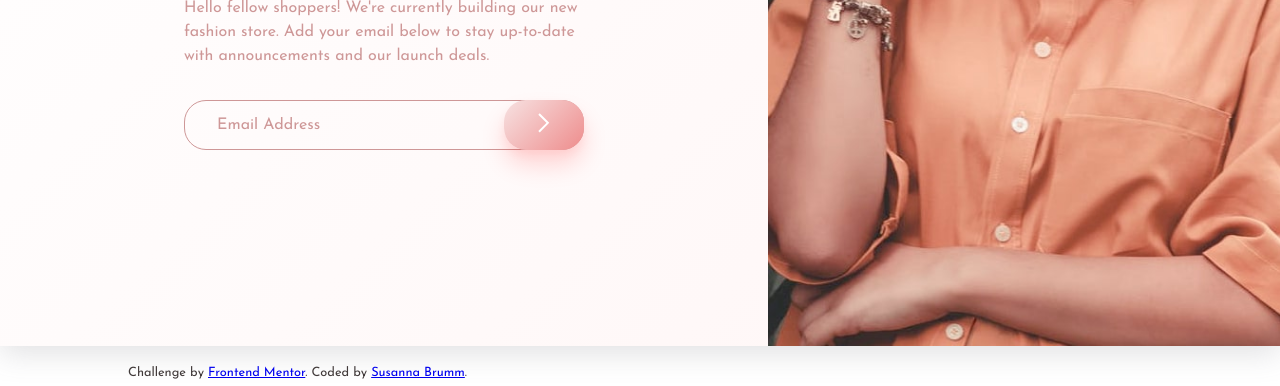
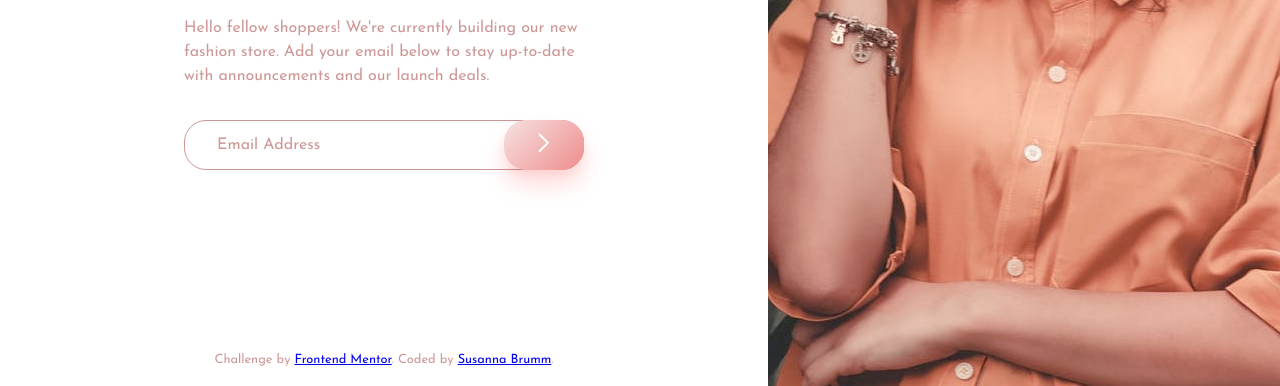
Before and after one commit to susi189/fm-coming-soon-page, a website: page index.html in a window 1280 px wide. Shown: the part 414-800 px from the top of the page. Drawn offline with Linux system fonts and the light colour scheme.

Commit message:
Added changes to the footer and updated the html file for better structure

```diff
--- a/index.html
+++ b/index.html
@@ -21,8 +21,7 @@
     <title>Frontend Mentor | Base Apparel coming soon page</title>
   </head>
   <body>
-    <div class="page">
-      <section class="view">
+    <div class="view">
       <header class="header">
         <div class="header__logo">
           <img src="./images/logo.svg" alt="logo" />
@@ -32,7 +31,7 @@
         <!-- <img id="hero" src="./images/hero-desktop.jpg"
           alt="picture of a model" /> -->
       </div>
-        <main class="main">
+      <div class="main">
         <div class="main__description">
           <h1>WE'RE</h1>
           <h2>COMING SOON</h2>
@@ -52,8 +51,7 @@
             </div>
           </form>
         </div>
-        </main>
-      </section>
+      </div>
       <footer>
         <p class="attribution">
           Challenge by
--- a/package.json
+++ b/package.json
@@ -4,7 +4,7 @@
   "description": "",
   "main": "script.js",
   "scripts": {
-    "test": "echo \"Error: no test specified\" && exit 1"
+    "sass": "sass --watch styles.scss styles.css"
   },
   "repository": {
     "type": "git",
--- a/script.js
+++ b/script.js
@@ -19,6 +19,7 @@ window.onload = () => {
 window.addEventListener("resize", () => {
   addImg();
 });
+
 //check email
 
 const submitBtn = document.getElementById("btn-submit");
--- a/styles.scss
+++ b/styles.scss
@@ -20,9 +20,6 @@ $desktop: 1024px;
 html,
 body {
   font-family: $main-font;
-}
-
-.page {
   position: relative;
   min-height: 100vh;
 }
@@ -32,10 +29,12 @@ body {
   flex-direction: column;
 }
 
-section {
-  padding-bottom: 2.5rem;
-  background: linear-gradient(135deg, hsl(0, 0%, 100%), hsl(0, 100%, 98%));
-}
+/// need to add grdient
+
+// section {
+//   padding-bottom: 2.5rem;
+//   background: linear-gradient(135deg, hsl(0, 0%, 100%), hsl(0, 100%, 98%));
+// }
 
 .header {
   padding: 3rem;
@@ -159,19 +158,20 @@ button:hover {
 footer {
   position: absolute;
   bottom: 0;
+  padding-bottom: 20px;
+  text-align: center;
   width: 100%;
-  height: 2.5rem;
+  // height: 2.5rem;
 
   .attribution {
     font-size: 0.8rem;
-    text-align: center;
-    color: $dg-red;
-    margin-top: 20px;
+    color: $desat-red;
+    // margin-top: 20px;
   }
 }
 
 @media all and (min-width: $desktop) {
-  .page {
+  body {
     display: flex;
     justify-content: flex-start;
   }
@@ -184,7 +184,6 @@ footer {
       "description hero";
 
     padding-bottom: 0;
-    margin-bottom: 2.5rem;
     width: 100%;
     height: auto;
     box-shadow: rgba(100, 100, 111, 0.2) 0px 7px 29px 0px;
@@ -241,6 +240,6 @@ footer {
 
   footer .attribution {
     text-align: start;
-    margin-left: 8rem;
+    margin-left: 22%;
   }
 }
```
Also changed, not shown: README.md, styles.css, 1 other file. Lines whose indentation alone changed are shown as unchanged.
